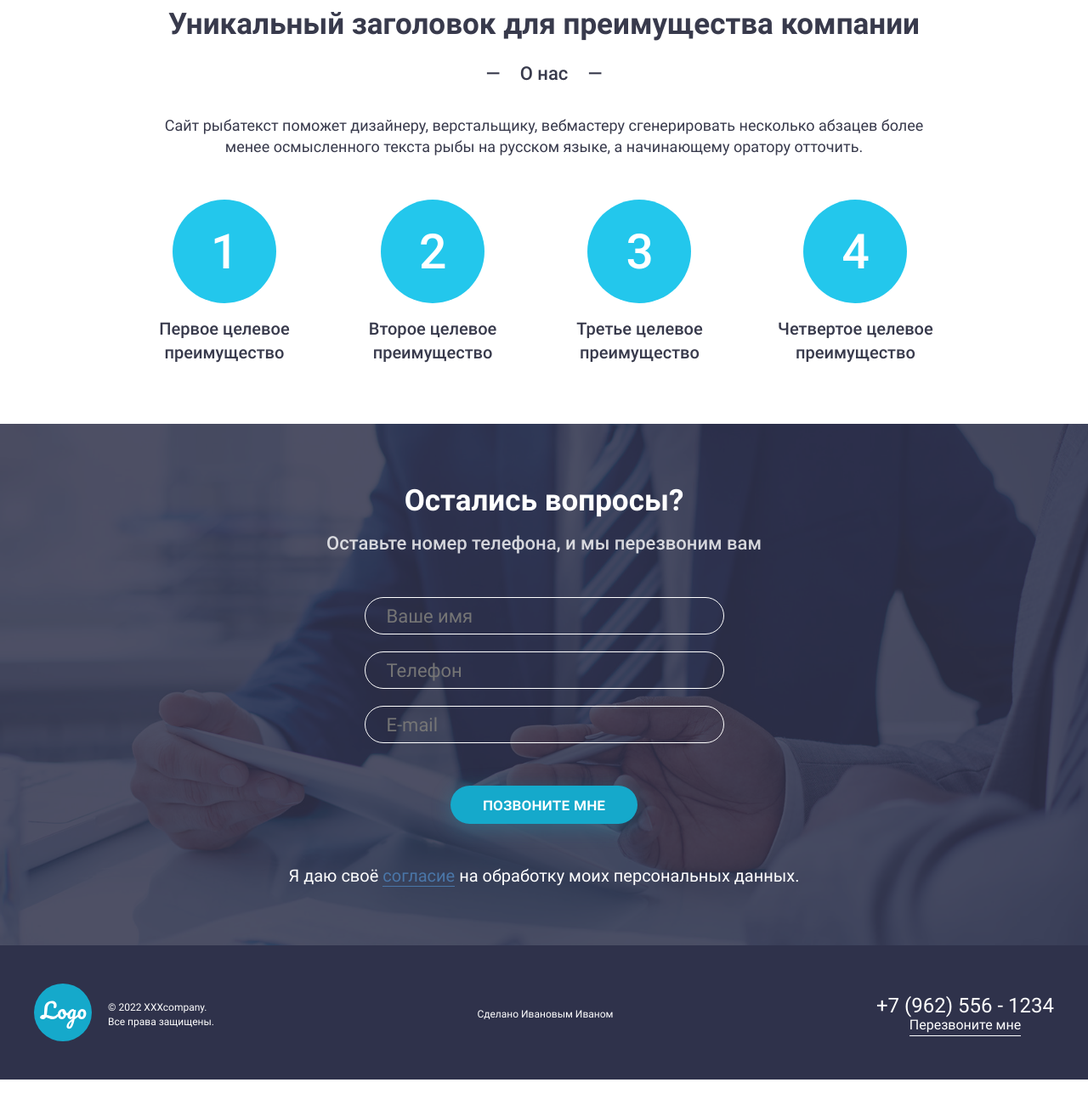
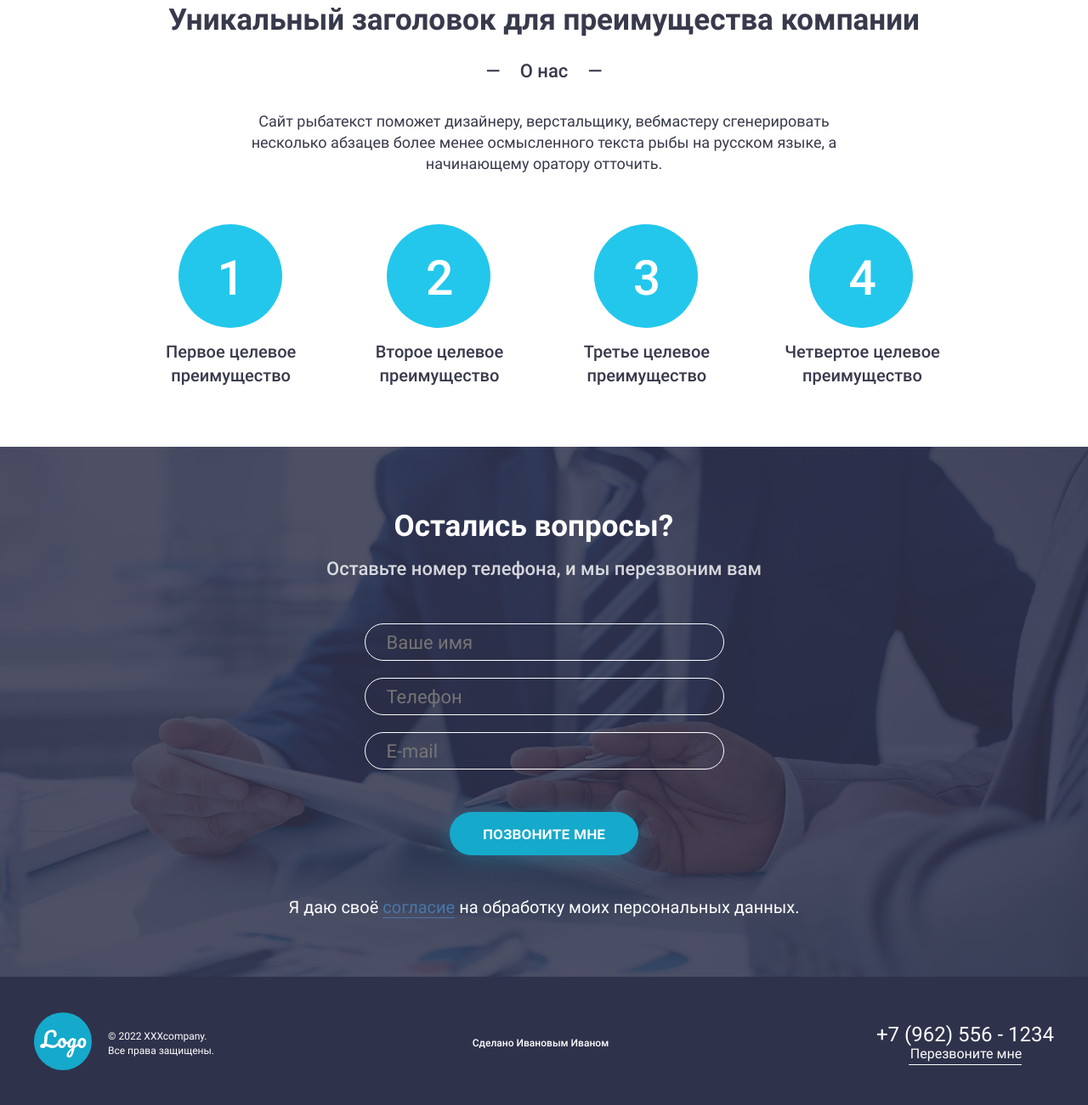
Before and after one commit to yuriykarpoff/adaptive-lesson5, a plain HTML site: page index.html in a window 1280 px wide. Shown: the part 799-2100 px from the top of the page at 85% size. Before the commit the page ends 2075 px from the top, so only its background shows below. Drawn offline with Linux system fonts and the light colour scheme.

Commit message:
Pixel Perfect

```diff
--- a/css/blocks/advantage.css
+++ b/css/blocks/advantage.css
@@ -1,5 +1,5 @@
 .advantage__inner {
-    padding: 0 126px 70px;
+    padding: 12px 126px 70px;
     display: flex;
     flex-direction: column;
     align-items: center;
@@ -11,7 +11,7 @@
     line-height: 41px;
     text-align: center;
     color: #383A4C;
-    margin: 0 0 25px;
+    margin: 0 0 27px;
 }
 
 .advantage__subtitle {
@@ -20,7 +20,7 @@
     line-height: 26px;
     text-align: center;
     color: #383A4C;
-    margin: 0 0 35px;
+    margin: 0 0 33px;
 }
 
 .advantage__text {
@@ -28,7 +28,8 @@
     line-height: 25px;
     text-align: center;
     color: #383A4C;
-    margin: 0 0 50px;
+    margin: 0 0 59px;
+    padding: 0 100px;
 }
 
 .advantage__subtitle::after {
@@ -47,15 +48,19 @@
     gap: 50px
 }
 
+.advantage__item {
+    padding-left: 13px;
+}
+
 .advantage__count {
     background-color: #23C7EC;
     border-radius: 50%;
     font-size: 57px;
     line-height: 100%;
-    padding: 33px 45px;
+    padding: 35px 46px;
     color: #ffffff;
     font-weight: 500;
-    margin: 0 auto 16px;
+    margin: 0 auto 14px;
     width: 122px;
     height: 122px;
 }
@@ -66,6 +71,7 @@
     line-height: 28px;
     text-align: center;
     color: #383A4C;
+    padding-left: 2px;
 }
 
 @media (max-width: 1024px) {
--- a/css/blocks/data.css
+++ b/css/blocks/data.css
@@ -1,7 +1,7 @@
 .data {
     background-image: url(../../image/data-bg.jpg);
     background-repeat: no-repeat;
-    background-size: cover;
+    background-size: 100% 100%;
     background-position: center;
     position: relative;
     z-index: 0;
@@ -25,9 +25,9 @@
     font-weight: 700;
     font-size: 35px;
     line-height: 41px;
-    text-align: center;
     color: #FFFFFF;
-    margin: 0 0 17px;
+    margin: 3px 0 17px;
+    padding-left: 124px;
 }
 
 .data__subtitle {
@@ -36,7 +36,7 @@
     line-height: 26px;
     text-align: center;
     color: rgba(255, 255, 255, 0.8);
-    margin: 0 0 50px;
+    margin: 0 0 51px;
 }
 
 .data__form {
--- a/css/blocks/footer.css
+++ b/css/blocks/footer.css
@@ -10,7 +10,14 @@
     display: flex;
     justify-content: space-between;
     align-items: center;
-    padding: 45px 0;
+    padding: 42px 0;
+}
+
+.footer__author {
+    margin-left: -11px;
+    font-weight: 500;
+    font-size: 12px;
+    line-height: 17px;
 }
 
 .footer__info {
--- a/css/blocks/global_blocks.css
+++ b/css/blocks/global_blocks.css
@@ -36,6 +36,7 @@
     border-bottom:  1px solid #ffffff;
     padding-bottom: 3px;
     transition-duration: 0.6s;
+    padding-left: 2px;
   }
 
 .contact__link:hover {
@@ -108,7 +109,7 @@
     font-size: 22px;
     line-height: 26px;
     color: rgba(255, 255, 255, 0.5);
-    padding: 9px 25px;
+    padding: 21px 25px;
 }
 
 .form__button {
@@ -121,7 +122,7 @@
     line-height: 23px;
     text-align: center;
     color: #FFFFFF;
-    padding: 11px 38px;
+    padding: 14px 39px;
     border: none;
     font-variant: all-small-caps;
     margin-top: 30px;
--- a/css/blocks/header.css
+++ b/css/blocks/header.css
@@ -1,11 +1,11 @@
 .header {
     background-image: url(../../image/bg-header.jpg);
     background-repeat: no-repeat;
-    background-size: cover;
+    background-size: 100% 732px;
     background-position: center;
     position: relative;
     z-index: 0;
-    margin: 0 0 70px;
+    margin: 0 0 66px;
 }
 
 .header:after {
@@ -31,7 +31,7 @@
     display: flex;
     flex-direction: column;
     text-align: center;
-    padding: 120px 100px;
+    padding: 112px 100px;
 }
 
 .header__info-title {
@@ -59,7 +59,7 @@
     font-size: 20px;
     line-height: 23px;
     color: #ffffff;
-    padding: 12px 48px;
+    padding: 14px 60px 13px 47px;
     background-color: #15A9CB;
     border-radius: 25px;
     max-width: 200px;
```
Lines whose indentation alone changed are shown as unchanged.
